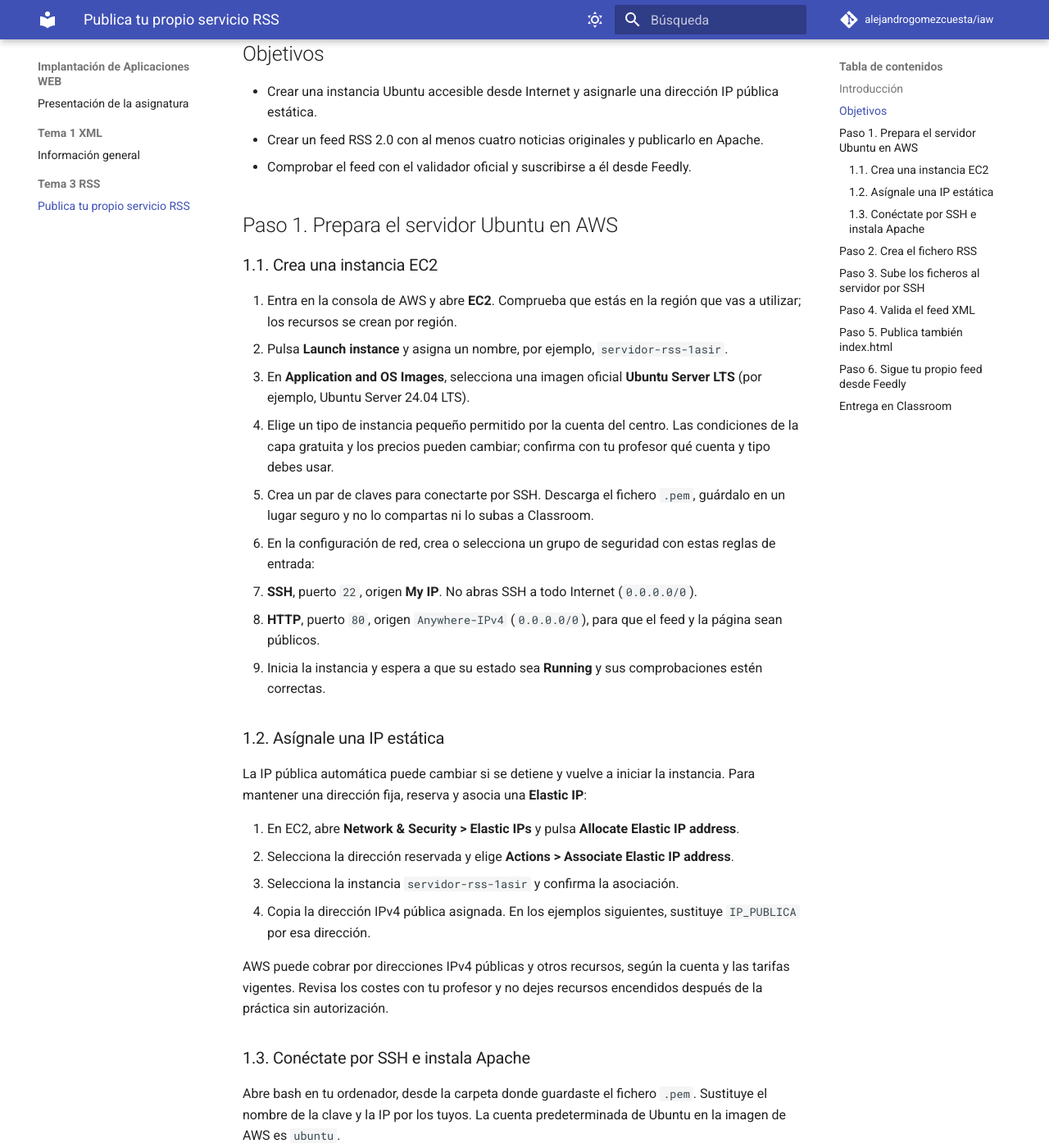
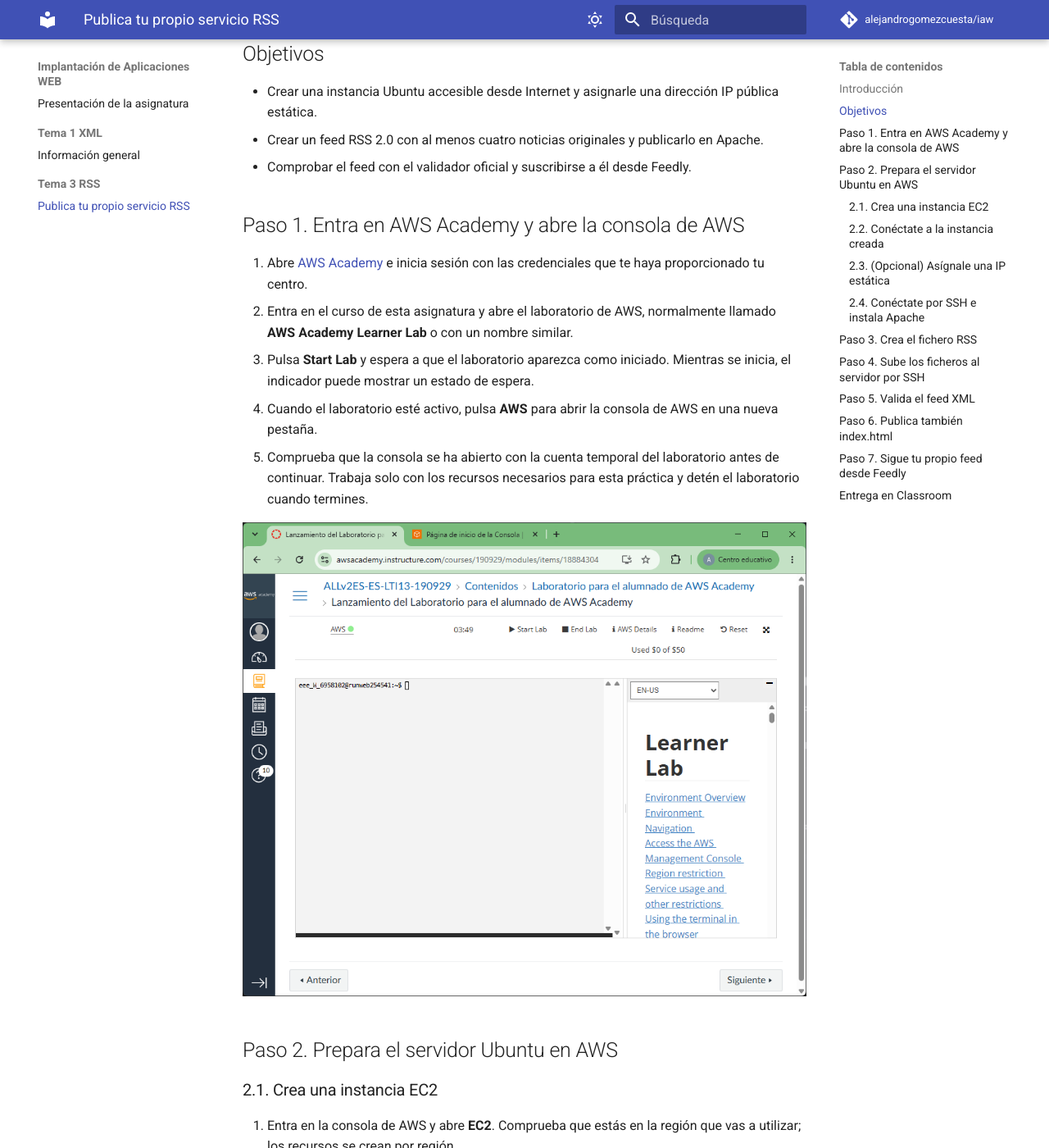
Before and after one commit to alejandrogomezcuesta/lm, an MkDocs documentation site: the page built from docs/Tema 3 RSS/index.md, in a window 1280 px wide and 1400 px high, scrolled down 367 px. Shown: the whole window at 82% size. Built offline with MkDocs 1.6.1 and Material for MkDocs 9.7.7, drawn with Linux system fonts in a browser that asks for light colours; comment, search, counter and statistics services are not loaded; some of the changed text lies outside the part shown.

````diff
--- a/docs/Tema 3 RSS/index.md
+++ b/docs/Tema 3 RSS/index.md
@@ -6,38 +6,63 @@ En esta práctica crearás un feed RSS, lo publicarás en un servidor Ubuntu con
 
 > **Importante:** usaremos una instancia EC2 (una máquina virtual) y Apache. No crearemos un contenedor Docker. En esta práctica, subir los archivos "al servidor" significa copiarlos al directorio que Apache publica en la web.
 
+
+
 ## Objetivos
 
 - Crear una instancia Ubuntu accesible desde Internet y asignarle una dirección IP pública estática.
 - Crear un feed RSS 2.0 con al menos cuatro noticias originales y publicarlo en Apache.
 - Comprobar el feed con el validador oficial y suscribirse a él desde Feedly.
 
-## Paso 1. Prepara el servidor Ubuntu en AWS
+## Paso 1. Entra en AWS Academy y abre la consola de AWS
 
-### 1.1. Crea una instancia EC2
+1. Abre [AWS Academy](https://awsacademy.instructure.com/) e inicia sesión con las credenciales que te haya proporcionado tu centro.
+2. Entra en el curso de esta asignatura y abre el laboratorio de AWS, normalmente llamado **AWS Academy Learner Lab** o con un nombre similar.
+3. Pulsa **Start Lab** y espera a que el laboratorio aparezca como iniciado. Mientras se inicia, el indicador puede mostrar un estado de espera.
+4. Cuando el laboratorio esté activo, pulsa **AWS** para abrir la consola de AWS en una nueva pestaña.
+5. Comprueba que la consola se ha abierto con la cuenta temporal del laboratorio antes de continuar. Trabaja solo con los recursos necesarios para esta práctica y detén el laboratorio cuando termines.
+
+![Entrada a AWS Console](image-1.png)
+
+
+## Paso 2. Prepara el servidor Ubuntu en AWS
+### 2.1. Crea una instancia EC2
 
 1. Entra en la consola de AWS y abre **EC2**. Comprueba que estás en la región que vas a utilizar; los recursos se crean por región.
-2. Pulsa **Launch instance** y asigna un nombre, por ejemplo, `servidor-rss-1asir`.
-3. En **Application and OS Images**, selecciona una imagen oficial **Ubuntu Server LTS** (por ejemplo, Ubuntu Server 24.04 LTS).
-4. Elige un tipo de instancia pequeño permitido por la cuenta del centro. Las condiciones de la capa gratuita y los precios pueden cambiar; confirma con tu profesor qué cuenta y tipo debes usar.
+2. Pulsa **Lanzar la instancia** y asigna un nombre, por ejemplo, `servidor-rss-1asir`.
+3. En **Imágenes de aplicaciones y sistemas operativos**, selecciona una imagen oficial **Ubuntu** (Ubuntu Server 26.04 LTS).
+4. Elige un tipo de instancia pequeño permitido para tu cuenta del centro. Nosotros usaremos **t3.micro**.
 5. Crea un par de claves para conectarte por SSH. Descarga el fichero `.pem`, guárdalo en un lugar seguro y no lo compartas ni lo subas a Classroom.
 6. En la configuración de red, crea o selecciona un grupo de seguridad con estas reglas de entrada:
-   - **SSH**, puerto `22`, origen **My IP**. No abras SSH a todo Internet (`0.0.0.0/0`).
-   - **HTTP**, puerto `80`, origen `Anywhere-IPv4` (`0.0.0.0/0`), para que el feed y la página sean públicos.
-7. Inicia la instancia y espera a que su estado sea **Running** y sus comprobaciones estén correctas.
+   - **SSH**, puerto `22`, desde cualquier lugart (`0.0.0.0/0`).
+   - **Permitir el tráfico HTTP desde Internet**, puerto `80`.
+7. Ya no hay que tocar ninguna configuración más.
+8. Ya podemos hacer clic sobre el botón **Lanzar instancia**.
 
-### 1.2. Asígnale una IP estática
+> **Importante**. Guarda ese fichero `.pem` en algún sitio donde lo encuentres porque no lo podrás volver a descargar.
+> No está todo perdido: siempre puedes crear un par de claves nuevas.
+
+![Instancia creada y funcionando](image-2.png)
+
+### 2.2. Conéctate a la instancia creada
+
+En este momento ya puedes conectarte a la instancia usando la dirección IPv4 pública que aparece en sus detalles. Esta dirección es automática y puede cambiar si detienes y vuelves a iniciar la instancia, por lo que no es una dirección fija.
+
+Si necesitas conservar siempre la misma dirección, puedes reservar y asociar una **Elastic IP** en el apartado 2.3. En esta práctica no vamos a hacerlo ahora: continuaremos usando la IPv4 pública automática.
+
+
+### 2.3. (Opcional) Asígnale una IP estática
 
 La IP pública automática puede cambiar si se detiene y vuelve a iniciar la instancia. Para mantener una dirección fija, reserva y asocia una **Elastic IP**:
 
-1. En EC2, abre **Network & Security > Elastic IPs** y pulsa **Allocate Elastic IP address**.
+1. En EC2, abre **Red y seguridad > Direcciones IP elásticas** y pulsa **Asignar dirección IP elástica**.
 2. Selecciona la dirección reservada y elige **Actions > Associate Elastic IP address**.
 3. Selecciona la instancia `servidor-rss-1asir` y confirma la asociación.
 4. Copia la dirección IPv4 pública asignada. En los ejemplos siguientes, sustituye `IP_PUBLICA` por esa dirección.
 
 AWS puede cobrar por direcciones IPv4 públicas y otros recursos, según la cuenta y las tarifas vigentes. Revisa los costes con tu profesor y no dejes recursos encendidos después de la práctica sin autorización.
 
-### 1.3. Conéctate por SSH e instala Apache
+### 2.4. Conéctate por SSH e instala Apache
 
 Abre bash en tu ordenador, desde la carpeta donde guardaste el fichero `.pem`. Sustituye el nombre de la clave y la IP por los tuyos. La cuenta predeterminada de Ubuntu en la imagen de AWS es `ubuntu`.
 
@@ -46,22 +71,24 @@ Abre bash en tu ordenador, desde la carpeta donde guardaste el fichero `.pem`. S
 ssh -i .\asir-rss.pem ubuntu@IP_PUBLICA
 ```
 
-Si aparece una pregunta sobre la autenticidad del servidor, escribe `yes` solo si la IP corresponde a tu instancia. Ya dentro de Ubuntu, ejecuta:
+Date cuenta que el modificador `-i` sirve para indicar el fichero de tu clave. Después se pone el nombre del usuario, que es `ubuntu`, una arroba, y finalmente la ip o el DNS público que AWS nos da de la instancia.
+
+Si tras la ejecución de la orden anterior aparece una pregunta sobre la autenticidad del servidor, escribe `yes` solo si la IP corresponde a tu instancia. Ya dentro de Ubuntu, ejecuta:
 
 ```bash
 # Actualiza la lista de paquetes disponibles en Ubuntu.
 sudo apt update
 # Instala el servidor web Apache sin pedir confirmación interactiva.
 sudo apt install apache2 -y
-# Configura Apache para iniciarse automáticamente y lo pone en marcha ahora.
-sudo systemctl enable --now apache2
+# Configura Apache para iniciarse automáticamente con el sistema operativo.
+sudo systemctl enable apache2
 # Muestra el estado de Apache para comprobar que está activo.
-sudo systemctl status apache2 --no-pager
+sudo systemctl status apache2
 ```
 
 Abre `http://IP_PUBLICA` en el navegador. Si ves la página predeterminada de Apache, el servidor responde. Si no carga, revisa que Apache esté activo y que el grupo de seguridad permita tráfico HTTP por el puerto 80.
 
-## Paso 2. Crea el fichero RSS
+## Paso 3. Crea el fichero RSS
 
 Un feed RSS es un documento XML que describe una fuente y sus noticias. En clase seguimos el [tutorial de RSS de Eniun](https://www.eniun.com/tutorial-rss/); consúltalo para repasar los elementos y el formato.
 
@@ -140,7 +167,7 @@ Guarda el fichero como `feed.xml`, con codificación UTF-8. Este ejemplo trata s
 
 Los comentarios `<!-- ... -->` son comentarios XML: ayudan a entender la plantilla y no aparecen como noticias en el lector. Si escribes un ampersand (`&`) dentro de un valor XML, cámbialo por `&amp;`; por ejemplo, `Ciencia &amp; tecnología`.
 
-## Paso 3. Sube los ficheros al servidor por SSH
+## Paso 4. Sube los ficheros al servidor por SSH
 
 Guarda `feed.xml` en una carpeta de tu ordenador. Abre la terminal en esa carpeta. El siguiente comando copia ambos archivos a la carpeta personal del usuario `ubuntu` de la instancia:
 
@@ -169,16 +196,16 @@ sudo chmod 644 /var/www/html/feed.xml
 
 Comprueba en el navegador que `http://IP_PUBLICA/` muestra tu página y que `http://IP_PUBLICA/feed.xml` abre el feed. Si ya existía un `index.html` de Apache, el segundo comando lo reemplaza en la instancia.
 
-## Paso 4. Valida el feed XML
+## Paso 5. Valida el feed XML
 
 1. Abre el [W3C Feed Validation Service](https://validator.w3.org/feed/).
 2. Introduce la dirección pública completa de tu feed: `http://IP_PUBLICA/feed.xml`.
 3. Pulsa **Check**. El validador debe poder acceder al archivo y no mostrar errores de formato.
-4. Si hay errores, lee el mensaje y corrige `feed.xml` en tu ordenador. Vuelve a subirlo con el comando `scp` y el comando SSH de instalación del paso 3, y valida la dirección de nuevo.
+4. Si hay errores, lee el mensaje y corrige `feed.xml` en tu ordenador. Vuelve a subirlo con el comando `scp` y el comando SSH de instalación del paso 4, y valida la dirección de nuevo.
 
 Si el validador no puede descargar el feed, prueba primero la dirección en una ventana privada del navegador y revisa que la instancia siga encendida, Apache esté activo y el puerto 80 esté abierto. No subas una captura de un feed que todavía tenga errores sin corregir.
 
-## Paso 5. Publica también `index.html`
+## Paso 6. Publica también `index.html`
 
 Descarga la [plantilla `index.html`](plantilla/index.html) incluida con esta práctica. Es una página sencilla que enlaza el feed desde el `<head>` mediante la línea solicitada:
 
@@ -187,7 +214,7 @@ Descarga la [plantilla `index.html`](plantilla/index.html) incluida con esta pr
 <link rel="alternate" title="RSS" href="feed.xml" type="application/rss+xml" />
 ```
 
-El atributo `href="feed.xml"` indica que el feed está junto a la página. Por eso, en el paso 3 ambos se copian a `/var/www/html/`. Si cambias el nombre o la ubicación del feed, actualiza también `href` para que coincida.
+El atributo `href="feed.xml"` indica que el feed está junto a la página. Por eso, en el paso 4 ambos se copian a `/var/www/html/`. Si cambias el nombre o la ubicación del feed, actualiza también `href` para que coincida.
 
 Como hicimos con el fichero `feed.xml`, ahora tenemos que subir este otro fichero `index.html` y configurar su usuario, grupo y permisos.
 
@@ -207,7 +234,7 @@ sudo chown www-data:www-data /var/www/html/index.html
 sudo chmod 644 /var/www/html/index.html
 ```
 
-## Paso 6. Sigue tu propio feed desde Feedly
+## Paso 7. Sigue tu propio feed desde Feedly
 
 1. Entra en [Feedly](https://feedly.com/) y crea una cuenta o inicia sesión.
 2. Usa **Add content** o la opción equivalente para añadir una fuente. La interfaz puede cambiar ligeramente.
--- a/mkdocs.yml
+++ b/mkdocs.yml
@@ -19,6 +19,7 @@ theme:
     - search.suggest
     - search.highlight
     - content.code.copy
+    - content.code.select
     - content.code.annotate
     - toc.follow
   font:
@@ -44,9 +45,6 @@ plugins:
 markdown_extensions:
   - admonition
   - attr_list
-  - codehilite:
-      guess_lang: false
-      use_pygments: true
   - def_list
   - footnotes
   - md_in_html
@@ -74,5 +72,4 @@ extra:
 
 extra_javascript:
   - https://unpkg.com/mermaid@11/dist/mermaid.esm.min.mjs
-
 # MkDocs genera automáticamente la navegación a partir de docs/ al omitir nav:.
````
Also changed, not shown: Tema XQuery XPath/video-youtube.md (added, +3 -0 lines), docs/index.md (+39 -0 lines), docs/Tema 3 RSS/image-1.png (added), docs/Tema 3 RSS/image-2.png (added), docs/Tema 3 RSS/image.png (added).
